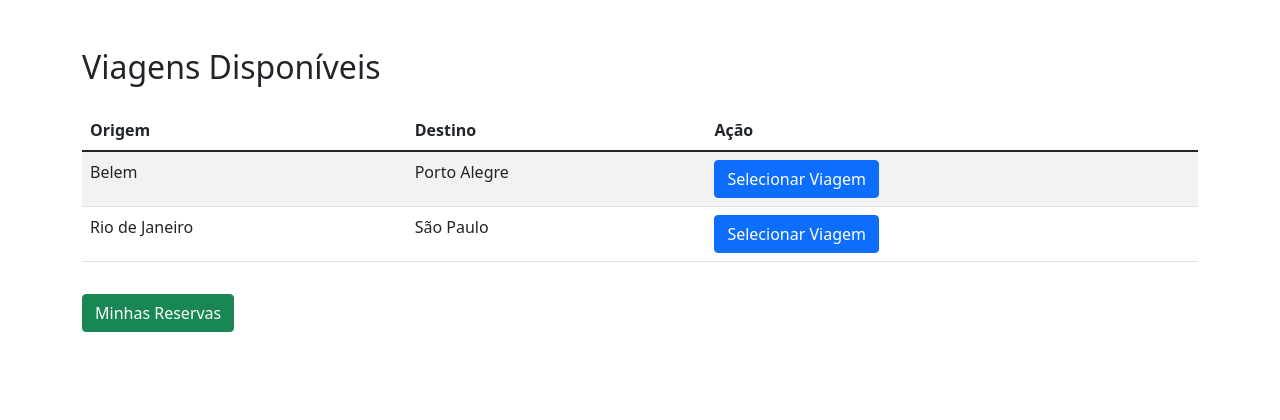
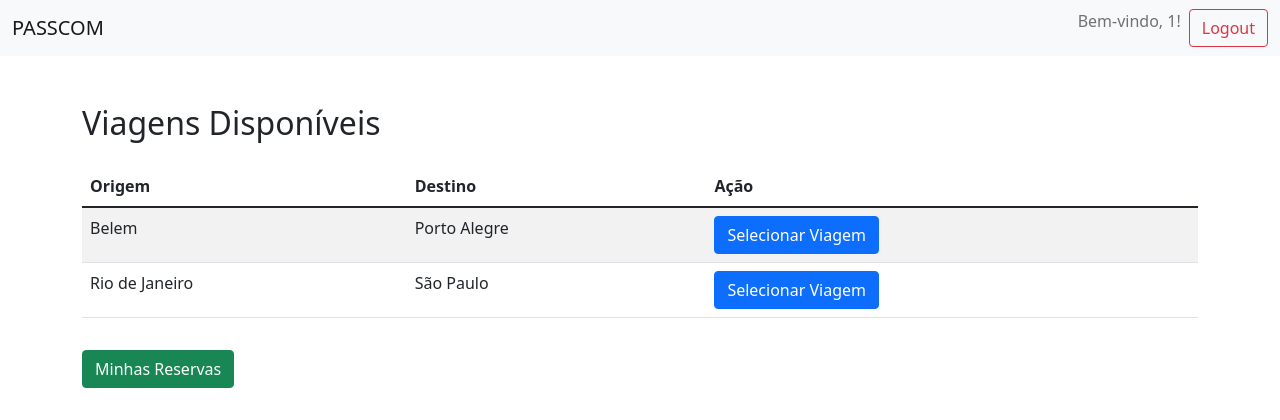
Before and after one commit to grsouzaecomp/redes-pbl-2, a Flask app: page / in a window 1280 px wide. Shown: the top 420 px of the page. Run offline with Flask 3, Linux system fonts and the light colour scheme; the visitor is signed in with stand-in values (Sample User, id 1).

Commit message:
Add files via upload

```diff
--- /dev/null
+++ b/pbl/interface/templates/base.html
@@ -0,0 +1,36 @@
+<!DOCTYPE html>
+<html lang="en">
+<head>
+    <meta charset="UTF-8">
+    <meta name="viewport" content="width=device-width, initial-scale=1.0">
+    <title>{% block title %}PASSCOM{% endblock %}</title>
+    <link href="https://cdn.jsdelivr.net/npm/bootstrap@5.1.3/dist/css/bootstrap.min.css" rel="stylesheet">
+</head>
+<body>
+    <nav class="navbar navbar-expand-lg navbar-light bg-light">
+        <div class="container-fluid">
+            <a class="navbar-brand" href="{{ url_for('index') }}">PASSCOM</a>
+            <div class="collapse navbar-collapse justify-content-end">
+                <ul class="navbar-nav">
+                    {% if session['cliente_id'] %}
+                    <li class="nav-item">
+                        <span class="navbar-text">Bem-vindo, {{ session['cliente_id'] }}!</span>
+                    </li>
+                    <li class="nav-item">
+                        <a href="{{ url_for('logout') }}" class="btn btn-outline-danger ms-2">Logout</a>
+                    </li>
+                    {% else %}
+                    <li class="nav-item">
+                        <a href="{{ url_for('login') }}" class="btn btn-outline-primary ms-2">Login</a>
+                    </li>
+                    {% endif %}
+                </ul>
+            </div>
+        </div>
+    </nav>
+
+    <div class="container mt-5">
+        {% block content %}{% endblock %}
+    </div>
+</body>
+</html>
--- a/pbl/interface/templates/viagens.html
+++ b/pbl/interface/templates/viagens.html
@@ -1,13 +1,8 @@
-<!DOCTYPE html>
-<html lang="en">
-<head>
-    <meta charset="UTF-8">
-    <meta name="viewport" content="width=device-width, initial-scale=1.0">
-    <title>PASSCOM - Viagens Disponíveis</title>
-    <link href="https://cdn.jsdelivr.net/npm/bootstrap@5.1.3/dist/css/bootstrap.min.css" rel="stylesheet">
-</head>
-<body>
-    <div class="container mt-5">
+{% extends "base.html" %}
+
+{% block title %}Viagens Disponíveis{% endblock %}
+
+{% block content %}
 <h2>Viagens Disponíveis</h2>
 <table class="table table-striped mt-4">
     <thead>
@@ -30,8 +25,5 @@
     </tbody>
 </table>
 
-        <!-- Botão para visualizar reservas -->
 <a href="{{ url_for('visualizar_reservas') }}" class="btn btn-success mt-3">Minhas Reservas</a>
-    </div>
-</body>
-</html>
+{% endblock %}
```
Also changed, not shown: pbl/interface/templates/escolher_servidor.html (added, +18 -0 lines), pbl/interface/templates/login.html (+13 -1 lines), pbl/interface/templates/reservar.html (+6 -13 lines). Lines whose indentation alone changed are shown as unchanged.
